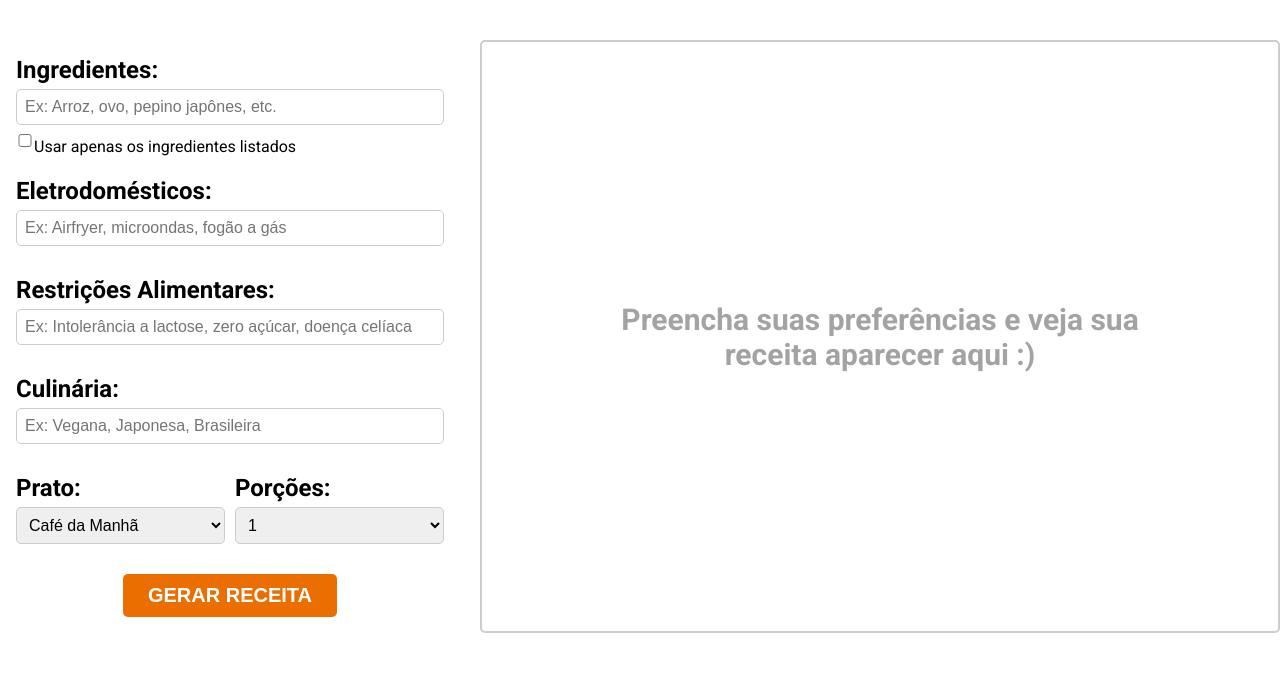
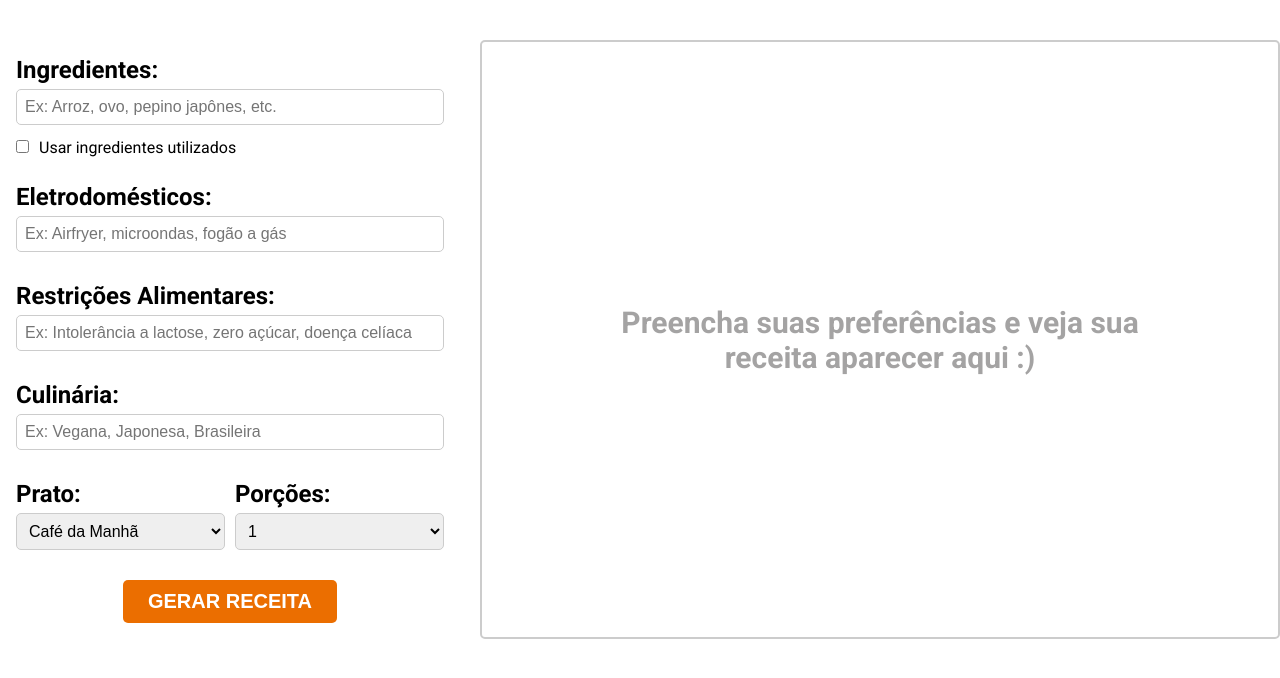
Before and after one commit to marisfreire/culinarIA, a Python web app: template app/templates/index.html in a window 1280 px wide. Shown: the part 65-743 px from the top of the page. Run offline with Jinja, Linux system fonts and the light colour scheme; the template is opened without the code that fills it, so the values that code supplies are empty; some libraries are stand-ins or nearby versions; some web fonts are replaced.

Commit message:
Adição de comentários e detalhes mudados no ReadMe

```diff
--- a/app/static/style.css
+++ b/app/static/style.css
@@ -1,3 +1,5 @@
+/* Arquivo de estilização da página HTML */
+/* Reseta configurações padrões do DOM para facilitar estilização */
 * {
     margin: 0;
     padding: 0;
@@ -5,6 +7,7 @@
     box-sizing: border-box;
 }
 
+/* Utilizamos a função Roboto para o corpo do texto e Playwrite HR Lijeva para o nome do site*/
 body {
     color: #f6f6f6;
     color: #000;
@@ -14,6 +17,7 @@ body {
     min-height: 100vh;
 }
 
+/* A configuração abaixo permite a responsividade do site / O modelo mobile */
 @media (max-width: 800px) {
 
     .tela{
@@ -27,6 +31,7 @@ body {
 
 }
 
+/* O código abaixo configura o cabeçalho */
 header {
     display: flex;
     font-family: "Playwrite HR Lijeva";
@@ -50,6 +55,7 @@ i{
     display: flex;
 }
 
+/* O código abaixo estiliza o contêiner tela, onde o formulário e o quadro de geração da receita residem */
 .tela {
     display: flex;
     justify-content: center;
@@ -59,6 +65,7 @@ i{
 
 }
 
+/* O código abaixo estiliza o formulário */
 .form {
     display: flex;
     flex-direction: column;
@@ -71,7 +78,7 @@ i{
     padding: 1rem;
 }
 
-.form label {
+.txt-grande {
     font-size: 24px;
     font-weight: bold;
 }
@@ -116,6 +123,17 @@ button[type="submit"]:hover {
     }
 }
 
+.checkbox-ingredientes{
+    display: flex;
+    align-items: baseline;
+    margin-top: -20px;
+}
+
+#apenas-ingredientes{
+    width: auto;
+    margin-right: 10px;
+}
+/* O código abaixo estiliza o contâiner onde será contido a receita gerada */
 .receita-container{
     max-width: 800px;
     border: 2px solid #ccc;
@@ -132,17 +150,3 @@ button[type="submit"]:hover {
 .receita{
     color: #757474a9;
 }
-
-.form input#ingredientes {
-    margin-bottom: -5px;
-}
-
-.checkbox-ingredientes {
-    margin-top: -5px;
-    display: flex;
-    align-items: center;
-}
-
-.checkbox-ingredientes input {
-    margin-right: 5px;
-}
--- a/app/templates/index.html
+++ b/app/templates/index.html
@@ -26,36 +26,35 @@
 
                 <div>
 
-                    <label for="ingredientes">Ingredientes:</label>
+                    <label class="txt-grande" for="ingredientes">Ingredientes:</label>
                     <input type="text" id="ingredientes" name="ingredientes" placeholder="Ex: Arroz, ovo, pepino japônes, etc." aria-label="Ingredientes">
                 </div>
 
                 <div class="checkbox-ingredientes">
-                    <label for="apenas-ingredientes">
+                    <label for="apenas-ingredientes" ></label>
                         <input type="checkbox" id="apenas-ingredientes" name="apenas-ingredientes"/>
-                    </label>
-                    Usar apenas os ingredientes listados
+                        Usar ingredientes utilizados</label>
                 </div>
 
                 <div>
 
-                    <label for="eletrodomesticos">Eletrodomésticos:</label>
+                    <label class="txt-grande" for="eletrodomesticos">Eletrodomésticos:</label>
                     <input type="text" id="eletrodomesticos" name="eletrodomesticos" placeholder="Ex: Airfryer, microondas, fogão a gás" aria-label="Eletrodomésticos">
                 </div>
 
                 <div>
-                    <label for="restricoes">Restrições Alimentares:</label>
+                    <label class="txt-grande" for="restricoes">Restrições Alimentares:</label>
                     <input type="text" id="restricoes" name="restricoes" placeholder="Ex: Intolerância a lactose, zero açúcar, doença celíaca" aria-label="Restrições Alimentares">
                 </div>
                 <div>
-                    <label for="culinaria">Culinária:</label>
+                    <label class="txt-grande" for="culinaria">Culinária:</label>
                     <input type="text" id="culinaria" name="culinaria" placeholder="Ex: Vegana, Japonesa, Brasileira" aria-label="Culinária">
                 </div>
 
                 <div class="porcoes-pratos">
 
                     <div>
-                        <label for="prato">Prato:</label>
+                        <label class="txt-grande" for="prato">Prato:</label>
                         <select name="refeicao" id="refeicao" aria-label="Prato">
                             <option value="café da manhã">Café da Manhã</option>
                             <option value="almoço">Almoço</option>
@@ -66,7 +65,7 @@
                     </div>
 
                     <div>
-                        <label for="porcoes">Porções:</label>
+                        <label class="txt-grande" for="porcoes">Porções:</label>
                         <select name="porcoes" id="porcoes" aria-label="Porções">
                             <option value="1">1</option>
                             <option value="2">2</option>
```
Also changed, not shown: README.md.
